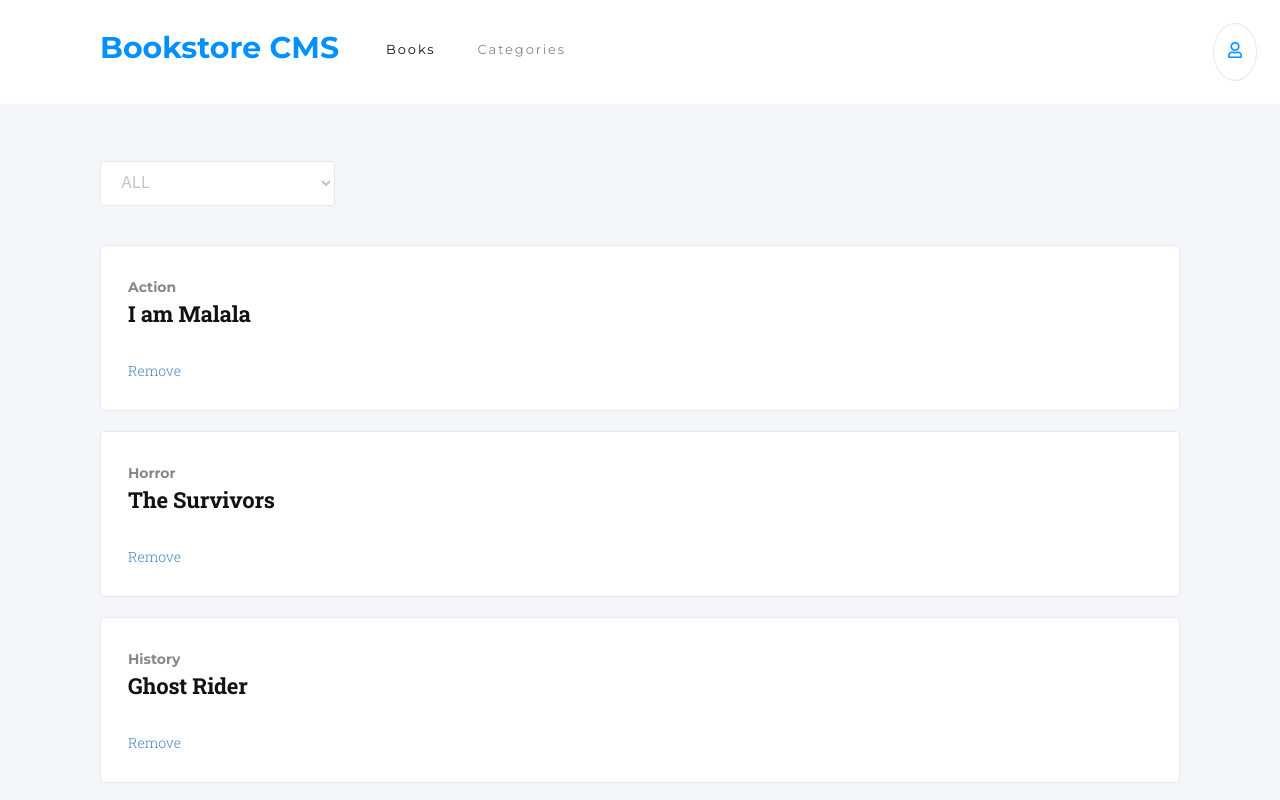
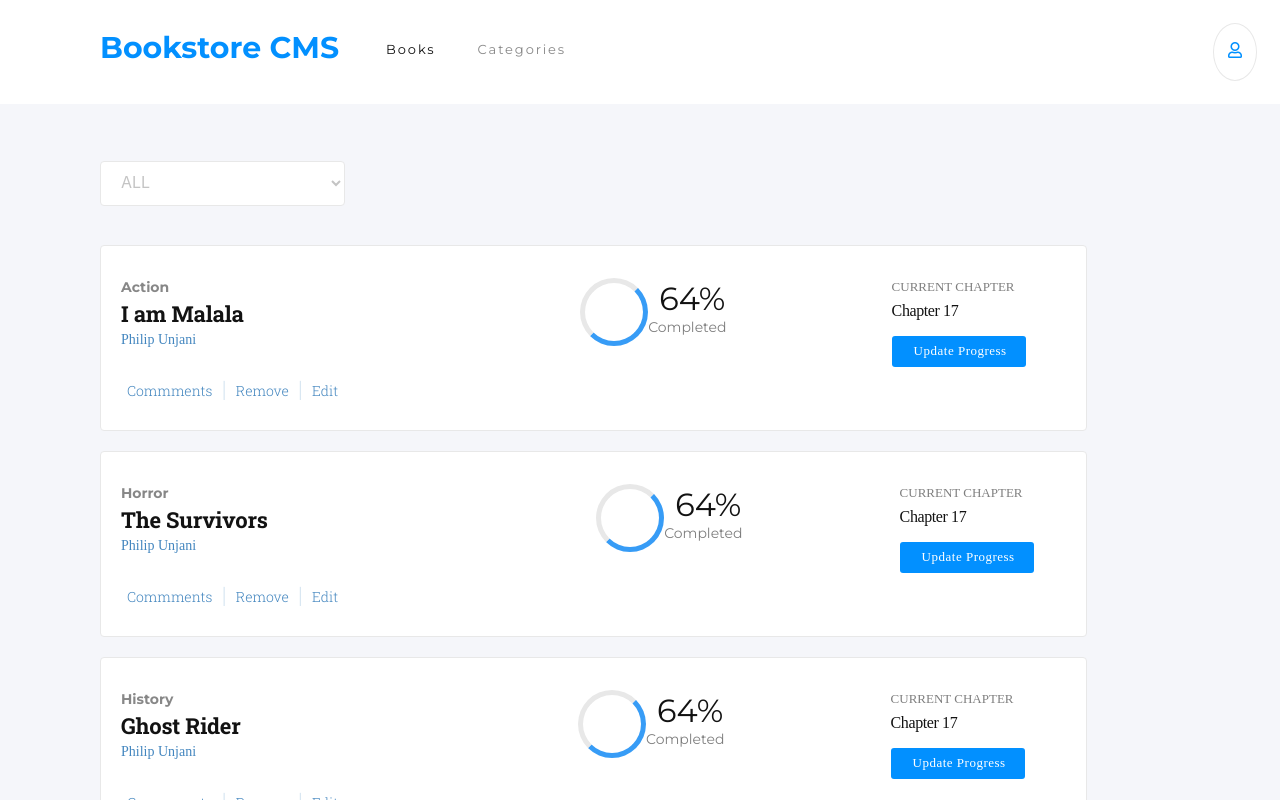
Before and after one commit to AymanJabr/Bookstore-CMS, a React (Create React App) app: page / in a window 1280 px wide. Shown: the top 800 px of the page. Built offline with nearby package versions, Linux system fonts and the light colour scheme.

Commit message:
Add a few elements on the book

```diff
--- a/src/components/App.js
+++ b/src/components/App.js
@@ -8,7 +8,7 @@ function App() {
     <div className="App">
       <Header />
       <BooksList />
-      <hr className="divide" />
+      <hr className="divide margin-75" />
       <BooksForm />
     </div>
   );
--- a/src/components/Book.js
+++ b/src/components/Book.js
@@ -5,10 +5,30 @@ const Book = ({
 }) => (
 
   <div className="Book">
-    <h3 className="bookCategory">{category}</h3>
-    <h1 className="bookTitle">{title}</h1>
-    <button className="bookRemove" type="button" onClick={() => removeBook(id)}>Remove</button>
-
+    <div className="book-info">
+      <h3 className="bookCategory">{category}</h3>
+      <h1 className="bookTitle">{title}</h1>
+      <p className="author">Philip Unjani</p>
+      <button className="book-buttons" type="button">Commments</button>
+      <span className="separate">|</span>
+      <button className="book-buttons" type="button" onClick={() => removeBook(id)}>Remove</button>
+      <span className="separate">|</span>
+      <button className="book-buttons" type="button">Edit</button>
+    </div>
+    <div className="chart">
+      <div className="chart-graph" />
+      <div className="chart-info">
+        <h1 className="book-percentage">64%</h1>
+        <p className="completed">Completed</p>
+      </div>
+    </div>
+    <div className="book__wrapper_right-info">
+      <div className="current-chapter">CURRENT CHAPTER</div>
+      <h3 className="current-lesson">Chapter 17</h3>
+      <button className="update-progress" type="button" disabled>
+        Update Progress
+      </button>
+    </div>
   </div>
 
 );
--- a/src/containers/BooksList.js
+++ b/src/containers/BooksList.js
@@ -22,7 +22,7 @@ const BooksList = ({ books, filter }) => {
   }
 
   return (
-    <div className="margin-75">
+    <div className="margin-75 booksform">
 
       <CategoryFilter handleFilterChange={handleFilterChange} />
 
--- a/src/styles.css
+++ b/src/styles.css
@@ -1,13 +1,13 @@
 @import url('https://fonts.googleapis.com/css2?family=Montserrat:ital,wght@0,100;0,200;0,300;0,400;0,500;0,600;0,700;0,800;0,900;1,100;1,200;1,300;1,400;1,500;1,600;1,700;1,800;1,900&display=swap');
 @import url('https://fonts.googleapis.com/css2?family=Roboto+Slab:wght@100;200;300;400;500;600;700;800;900&display=swap');
 
-* {
+body {
   color: black;
   background-color: #f5f6fa;
 }
 
 .App {
-  /* overflow-x: hidden; */
+  margin-bottom: 2rem;
 }
 
 .my-navbar {
@@ -36,7 +36,6 @@
 }
 
 .margin-75 {
-  /* width: 75%; */
   margin-left: 100px;
   margin-right: 100px;
 }
@@ -81,8 +80,8 @@
 }
 
 .divide {
-  margin: 40px auto;
-  width: 75%;
+  margin: 40px 100px;
+  width: 987px;
 }
 
 .add-new {
@@ -98,14 +97,14 @@
 
 .title-input {
   margin: 19px 34px 0 0;
-  padding: 13px 300px 13px 17px;
+  padding: 13px 320px 13px 17px;
   border-radius: 4px;
   border: solid 1px #e8e8e8;
   background-color: #fff;
 }
 
 .category-input {
-  width: 235px;
+  width: 245px;
   height: 45px;
   margin: 19px  0;
   padding: 6px 15px 9px 16px;
@@ -134,16 +133,109 @@
   color: #fff;
 }
 
+.booksform {
+  width: 987px;
+}
+
 .Book {
   background-color: white;
-  padding-left: 27px;
+  padding-left: 20px;
   padding-top: 32px;
   padding-bottom: 28px;
-
-  /* margin-left: 100px; */
   margin-top: 20px;
   border-radius: 4px;
   border: solid 1px #e8e8e8;
+  display: grid;
+  width: 987px;
+  grid-template-columns: auto auto auto;
+}
+
+.chart {
+  display: flex;
+}
+
+.chart-graph {
+  width: 68px;
+  height: 68px;
+  border-bottom: 10px solid #e8e8e8;
+  border-right: 10px solid #e8e8e8;
+  border-radius: 50%;
+  border-color: #e8e8e8 #379cf6 #379cf6 #e8e8e8;
+  border-style: solid;
+  border-width: 5px;
+}
+
+.book-percentage {
+  width: 68px;
+  height: 39px;
+  margin: 1px 92px 0 11px;
+  font-family: Montserrat;
+  font-size: 32px;
+  font-weight: normal;
+  font-stretch: normal;
+  font-style: normal;
+  line-height: normal;
+  letter-spacing: normal;
+  color: #121212;
+}
+
+.completed {
+  opacity: 0.5;
+  font-family: Montserrat;
+  font-size: 14px;
+  font-weight: normal;
+  font-stretch: normal;
+  font-style: normal;
+  line-height: normal;
+  letter-spacing: normal;
+  color: var(--black-two);
+}
+
+.current-chapter {
+  margin: 1px 58px 0 59px;
+  opacity: 0.5;
+  font-family: RobotoSlab;
+  font-size: 13px;
+  font-weight: 300;
+  font-stretch: normal;
+  font-style: normal;
+  line-height: normal;
+  letter-spacing: normal;
+  color: var(--black-two);
+}
+
+.current-lesson {
+  margin: 7px 109px 4px 59px;
+  font-family: RobotoSlab;
+  font-size: 16px;
+  font-weight: 300;
+  font-stretch: normal;
+  font-style: normal;
+  line-height: normal;
+  letter-spacing: -0.4px;
+  color: #121212;
+}
+
+.update-progress {
+  margin: 12px 0 9px 59px;
+  padding: 7px 19px 8px 22px;
+  border-radius: 3px;
+  background-color: #0290ff;
+  font-family: RobotoSlab;
+  font-size: 13px;
+  font-weight: 300;
+  font-stretch: normal;
+  font-style: normal;
+  line-height: normal;
+  letter-spacing: 0.5px;
+  text-align: center;
+  color: #fff;
+  border: none;
+}
+
+.book-extra {
+  display: flex;
+  justify-content: flex-end;
 }
 
 .bookCategory {
@@ -173,10 +265,26 @@
   letter-spacing: -0.2px;
 }
 
-.bookRemove {
+.author {
+  margin: 4px 0 0;
+  font-family: RobotoSlab;
+  font-size: 14px;
+  font-weight: 300;
+  font-stretch: normal;
+  font-style: normal;
+  line-height: normal;
+  letter-spacing: normal;
+  color: #4386bf;
+}
+
+.separate {
+  color: rgba(67, 134, 191, 0.2);
+  padding: 0 3px;
+}
+
+.book-buttons {
   background-color: white;
-  margin: 3px 15px 0 0;
-  padding-left: 0;
+  margin: 3px 0 0 0;
   padding-top: 30px;
   font-family: Roboto Slab, sans-serif;
   font-size: 14px;
@@ -191,7 +299,7 @@
 }
 
 ::placeholder {
-  width: 76px;
+  width: 86px;
   height: 19px;
   font-family: Montserrat, sans-serif;
   font-size: 16px;
```
